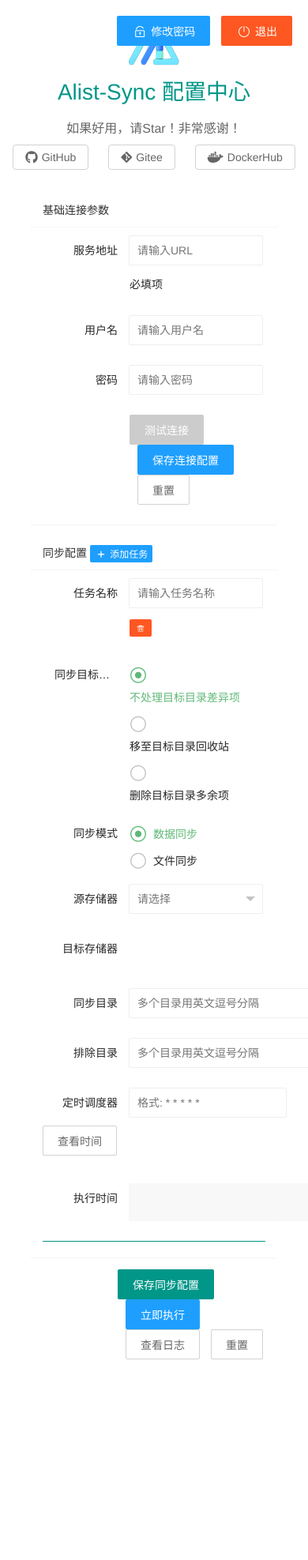
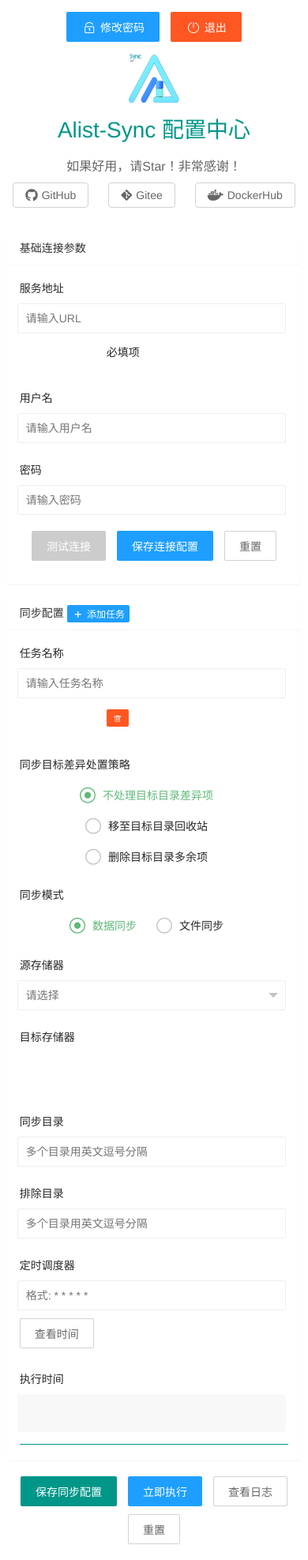
Before and after one commit to tuthanika/alist-sync-web, a Flask app: page / in a window 390 px wide; the page is wider, and only the part inside the window is pictured. Shown: that part at 79% size. Before the commit the page ends 1721 px from the top of that part, so only its background shows below. Run offline with Flask 3, Linux system fonts and the light colour scheme; the visitor is signed in with stand-in values (Sample User, id 1).

Commit message:
新增手机端适配

```diff
--- a/templates/index.html
+++ b/templates/index.html
@@ -91,6 +91,75 @@
     .link-group .dockerhub:hover {
       color: #099cec;
       border-color: #099cec;
+    }
+    /* 移动端适配样式 */
+    @media screen and (max-width: 768px) {
+      .main-container {
+        width: 95%;
+        margin: 10px auto;
+      }
+
+      /* 调整头部按钮位置 */
+      .header-btns {
+        position: static;
+        text-align: center;
+        margin: 10px 0;
+      }
+
+      .header-btns .layui-btn {
+        margin: 5px;
+      }
+
+      /* 调整表单项布局 */
+      .layui-form-label {
+        width: auto;
+        padding: 9px 0;
+        text-align: left;
+        float: none;
+      }
+
+      .layui-input-block,
+      .layui-input-inline {
+        margin-left: 0 !important;
+        width: 100% !important;
+      }
+
+      /* 调整路径对布局 */
+      .path-pair {
+        display: flex;
+        flex-direction: column;
+        gap: 10px;
+      }
+
+      .path-pair .layui-form-label {
+        padding: 5px 0;
+      }
+
+      .path-pair .layui-input-inline {
+        margin-right: 0;
+      }
+
+      /* 调整按钮组布局 */
+      .layui-form-item .layui-input-block {
+        margin-left: 0;
+        text-align: center;
+      }
+
+      .layui-form-item .layui-input-block .layui-btn {
+        margin: 5px;
+      }
+
+      /* 调整链接组布局 */
+      .link-group {
+        flex-wrap: wrap;
+      }
+
+      /* 调整同步目标差异处置策略布局 */
+      .syncDelAction-group {
+        display: flex;
+        flex-direction: column;
+        gap: 5px;
+      }
     }
   </style>
 </head>
@@ -364,17 +433,14 @@
   <script type="text/html" id="logsViewTpl">
     <div style="padding: 15px;">
       <div class="layui-form">
-        <div class="layui-form-item">
-          <label class="layui-form-label">日期选择</label>
-          <div class="layui-input-inline">
-            <input type="text" class="layui-input" id="logDate" placeholder="选择日期">
-          </div>
-          <div class="layui-input-inline">
-            <button type="button" class="layui-btn layui-btn-primary" id="refreshLogs">刷新</button>
+        <div class="layui-form-item" style="margin-bottom: 10px;">
+          <div class="layui-inline" style="width: 100%; margin-right: 0;">
+            <input type="text" class="layui-input" id="logDate" placeholder="选择日期" style="margin-bottom: 10px;">
+            <button type="button" class="layui-btn layui-btn-primary layui-btn-fluid" id="refreshLogs">刷新</button>
           </div>
         </div>
       </div>
-      <div class="logs-content" style="margin-top: 10px; max-height: 500px; overflow-y: auto;">
+      <div class="logs-content" style="margin-top: 10px; max-height: 70vh; overflow-y: auto;">
       </div>
     </div>
   </script>
@@ -1313,10 +1379,13 @@
 
     // 修改登录密码按钮点击事件
     $('#changePassword').on('click', function(){
+      const isMobile = window.innerWidth <= 768;
       layer.open({
         type: 1,
         title: '修改登录密码',
         content: $('#changePasswordTpl').html(),
+        area: isMobile ? ['95%', 'auto'] : ['500px', '400px'],
+        maxWidth: '100%',
         success: function(layero, index){
           // 获取当前登录用户名并填充
           var $form = layero.find('.layui-form');
@@ -1330,8 +1399,7 @@
               }
             }
           });
-        },
-        area: ['500px', '400px']
+        }
       });
     });
 
@@ -1381,11 +1449,16 @@
 
     // 查看日志按钮点击事件
     $('#viewLogs').on('click', function(){
+        // 根据屏幕宽度设置不同的弹窗大小
+        const isMobile = window.innerWidth <= 768;
         layer.open({
             type: 1,
             title: '执行日志',
             content: $('#logsViewTpl').html(),
-            area: ['800px', '600px'],
+            area: isMobile ? ['95%', '80%'] : ['800px', '600px'],
+            maxWidth: '100%',
+            maxHeight: '100%',
+            scrollbar: false,
             success: function(layero, index){
                 // 初始化日期选择器
                 laydate.render({
```
Also changed, not shown: templates/login.html (+26 -0 lines).
